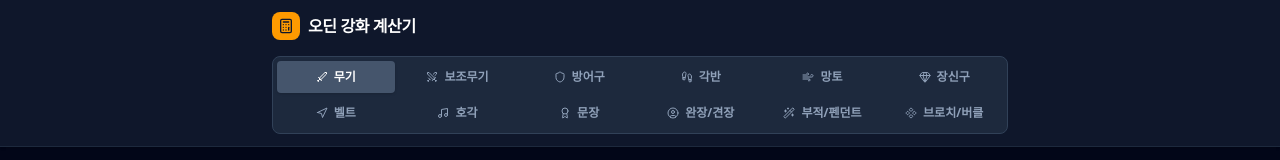
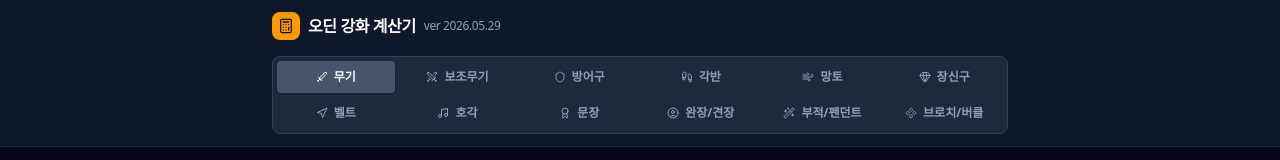
Before and after one commit to pkn8582-blip/-, a React (Vite) app: page / in a window 1280 px wide. Shown: the top 160 px of the page. Built offline with nearby package versions, Linux system fonts and the light colour scheme.

Commit message:
feat: add version display to header
Include the application version (ver 2026.05.29) in the header for easier tracking of updates.

```diff
--- a/src/App.tsx
+++ b/src/App.tsx
@@ -656,7 +656,10 @@
               <div className="bg-amber-500 p-1.5 rounded-lg text-slate-900">
                 <Calculator className="w-4 h-4" />
               </div>
-              <h1 className="text-base font-bold text-white tracking-tight">오딘 강화 계산기</h1>
+              <h1 className="text-base font-bold text-white tracking-tight flex items-center gap-2">
+                오딘 강화 계산기
+                <span className="text-xs text-slate-400 font-normal">ver 2026.05.29</span>
+              </h1>
             </div>
           </div>
 
```
